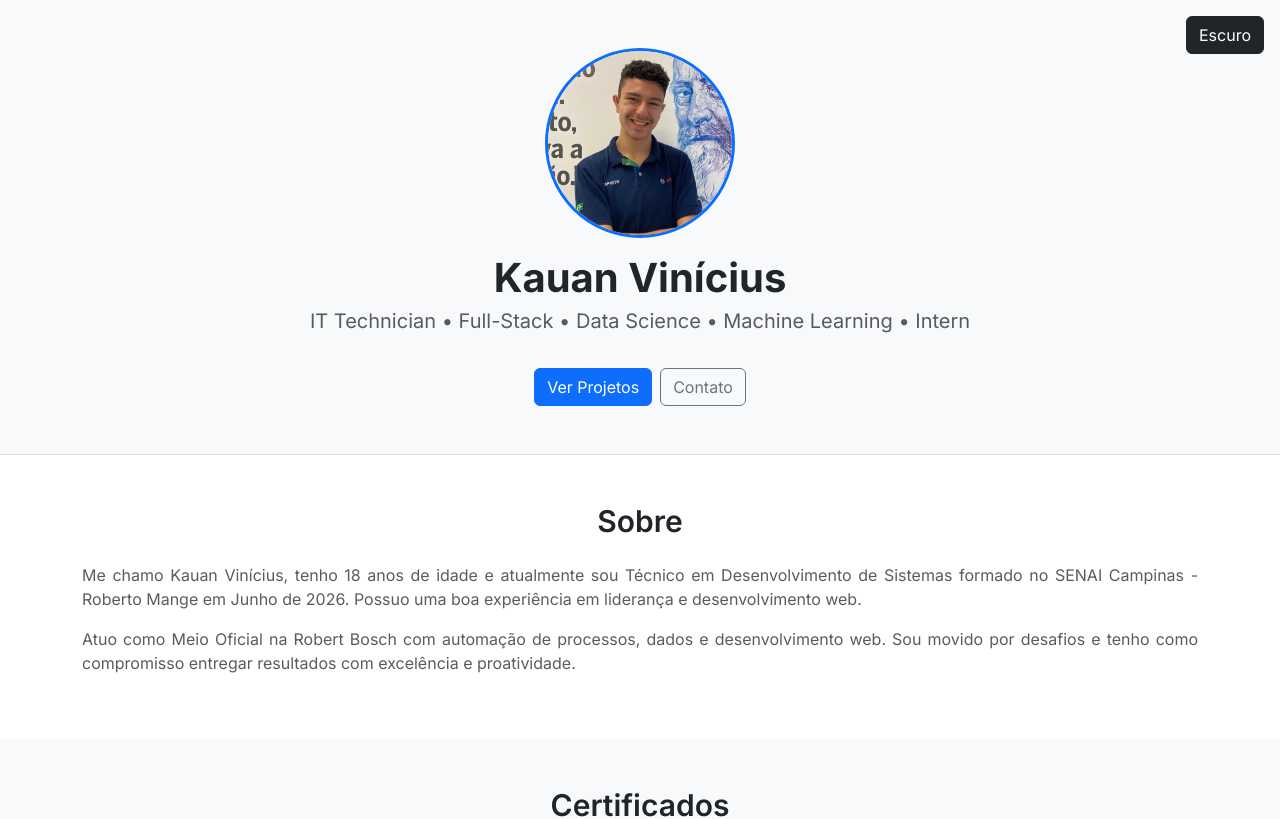
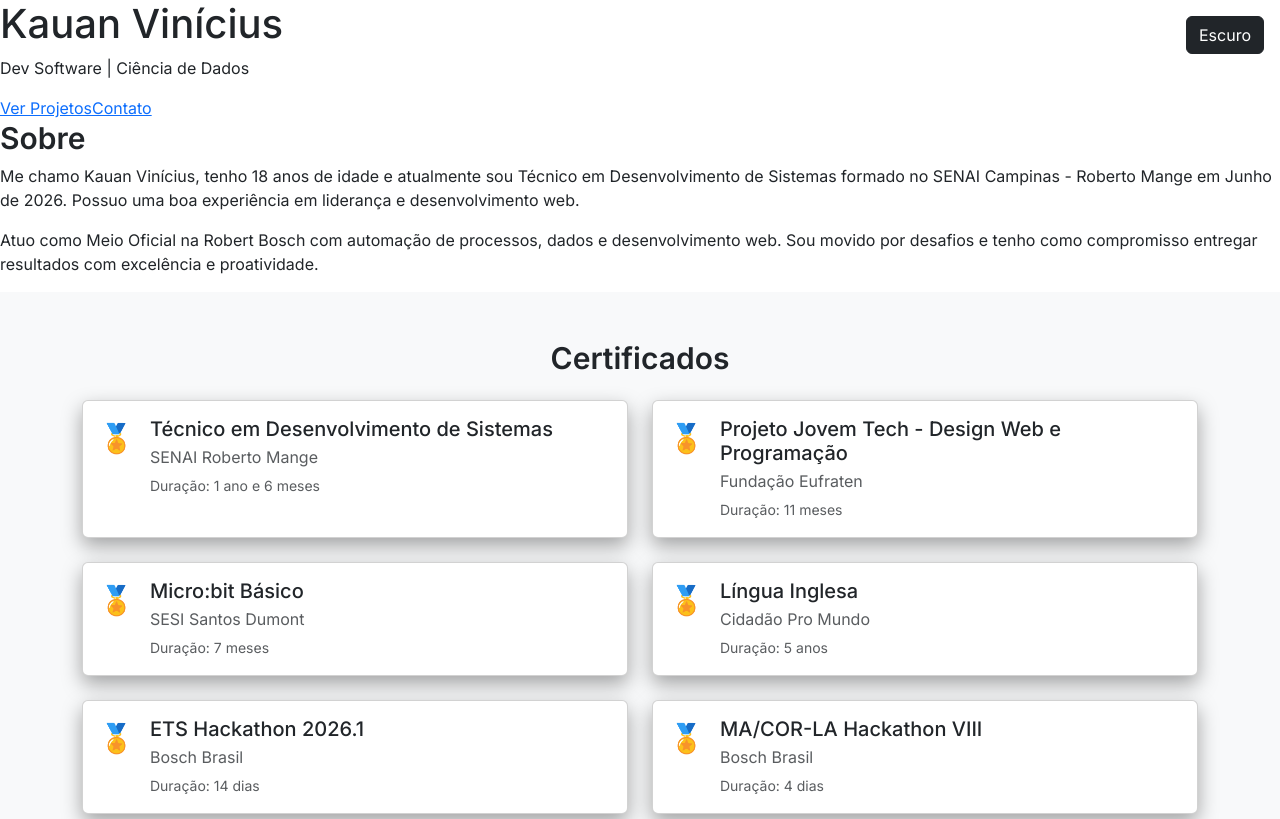
Before and after one commit to kauanvinicius9/Portfolio-Web, a React (Vite) app in the folder frontend/: page / in a window 1280 px wide. Shown: the top 819 px of the page. Built offline with nearby package versions, Linux system fonts and the light colour scheme.

Commit message:
add scss

```diff
--- a/frontend/index.html
+++ b/frontend/index.html
@@ -6,7 +6,7 @@
     <meta name="description" content="Meu portfólio Oficial"/>
     <meta name="google-site-verification" content="abc123XYZ"/>
     <link rel="stylesheet" href="https://cdn.jsdelivr.net/npm/bootstrap@5.3.3/dist/css/bootstrap.min.css">
-    <link rel="icon" type="image/webp" href="./src/assets/RenderLogo.png">
+    <!-- <link rel="icon" type="image/webp" href="./src/assets/RenderLogo.png">  -->
     <title>Kauan Vinícius</title>
   </head>
   <body>
--- a/frontend/src/data/projects.ts
+++ b/frontend/src/data/projects.ts
@@ -30,5 +30,11 @@ export const projects: Projects[] = [
 		title: "Clientes",
 		desc: "Dashboard executivo de vendas",
 		link: "https://github.com/kauanvinicius9/Dashboard",
+	},
+	{
+        id: "06",
+		title: "Velas",
+		desc: "Site de velas com integração Mercado Pago SDK",
+		link: "https://github.com/kauanvinicius9/Candles",
 	}
 ];
--- /dev/null
+++ b/frontend/src/pages/home.module.scss
@@ -0,0 +1,54 @@
+.container {
+
+    &__body {
+
+    }
+
+    &__itens {
+
+    }
+}
+
+.image {
+
+    img {
+
+    }
+}
+
+.container_about {
+
+    &__name {
+
+    }
+
+    &__description {
+
+    }
+}
+
+.container_btn {
+
+    &__projects {
+
+    }
+
+    &__contact {
+
+    }
+}
+
+.section_description {
+
+    &__about {
+
+    }
+
+    &__title {
+
+    }
+
+    &__paragraph {
+
+    }
+}
--- a/frontend/src/pages/home.tsx
+++ b/frontend/src/pages/home.tsx
@@ -4,9 +4,11 @@ import { Technologies } from "./technologies";
 import { Certificates } from "./certificates";
 import { projects } from "../data/projects";
 import { Footer } from "../components/footer";
+
 import type { Projects } from "../types/projects";
 
-import image from "../assets/foto.webp";
+// import image from "../assets/foto.webp";
+import styles from "./home.module.scss";
 import "../scss/home.scss";
 import "../scss/projectsCards.scss";
 import "../main.scss";
@@ -14,34 +16,40 @@ import "../main.scss";
 export function Home() {
   return (
     <>
-      <section className="py-5 bg-body-tertiary border-bottom">
-        <div className="container">
-          <div className="d-flex flex-column align-items-center text-center">
+      <section className={styles.container}>
+        <div className={styles.container__body}>
+          <div className={styles.container__itens}>
 
-            <img src={image} className="rounded-circle object-fit-cover border border-3 border-primary mt-n5 img" alt="Avatar"/>
-            <h1 className="fw-bold mb-1 title-name mt-3">Kauan Vinícius</h1>
-            <p className="text-body-secondary fs-5 mb-4">IT Technician • Full-Stack • Data Science • Machine Learning • Intern</p>
+            <div className={styles.image}>
+              {/* <img src={image} alt="Minha foto"/> */}
+            </div>
 
-            <div className="d-flex gap-2 mt-2">
-              <a href="#projects" className="btn btn-primary">Ver Projetos</a>
-              <a href="#contact" className="btn btn-outline-secondary">Contato</a>
+            <div className={styles.container_about}>
+              <h1 className={styles.container_about__name}>Kauan Vinícius</h1>
+              <p className={styles.container_about__description}>Dev Software | Ciência de Dados</p>
+
+              <div className={styles.container_btn}>
+                <a href="#projects" className={styles.container_btn__projects}>Ver Projetos</a>
+                <a href="#contact" className={styles.container_btn__contact}>Contato</a>
+              </div>
             </div>
+
           </div>
         </div>
       </section>
 
-      <section className="py-5 bg-body">
-        <div className="container">
-          <h2 className="mb-4 text-center ">Sobre</h2>
+      <section className={styles.section_description}>
+        <div className={styles.section_description__about}>
+          <h2 className={styles.section_description__title}>Sobre</h2>
 
-          <p className="text-body-secondary text-about">
+          <p className={styles.section_description__paragraph}>
            Me chamo Kauan Vinícius, tenho 18 anos de idade e atualmente sou
            Técnico em Desenvolvimento de Sistemas formado no SENAI
            Campinas - Roberto Mange em Junho de 2026. Possuo uma boa
            experiência em liderança e desenvolvimento web.
           </p>
 
-          <p className="text-body-secondary text-about">
+          <p className={styles.section_description__paragraph}>
             Atuo como Meio Oficial na Robert Bosch com automação de processos,
             dados e desenvolvimento web. Sou movido por desafios e tenho como
             compromisso entregar resultados com excelência e proatividade.
--- a/frontend/src/pages/technologies.ts
+++ b/frontend/src/pages/technologies.ts
@@ -22,9 +22,6 @@ import next from "../assets/NextJS-Dark.svg";
 import vue from "../assets/VueJS-Dark.svg";
 import nuxt from "../assets/NuxtJS-Dark.svg";
 import postgres from "../assets/PostgreSQL-Dark.svg";
-import azure from "../assets/Azure-Dark.svg";
-import netlify from "../assets/Netlify-Dark.svg";
-import redis from "../assets/Redis-Dark.svg";
 
 export const Technologies = [
  { name: "Spring-Boot", logo: spring},
@@ -33,9 +30,6 @@ export const Technologies = [
  { name: "Next", logo: next},
  { name: "Nuxt", logo: nuxt},
  { name: "PostgreSQL", logo: postgres},
- { name: "Redis", logo: redis },
- { name: "Netlify", logo: netlify },
- { name: "Azure", logo: azure },
  { name: "HTML", logo: html },
  { name: "CSS", logo: css },
  { name: "JavaScript", logo: javascript },
```
Also changed, not shown: frontend/src/assets/RenderLogo.png (deleted).
